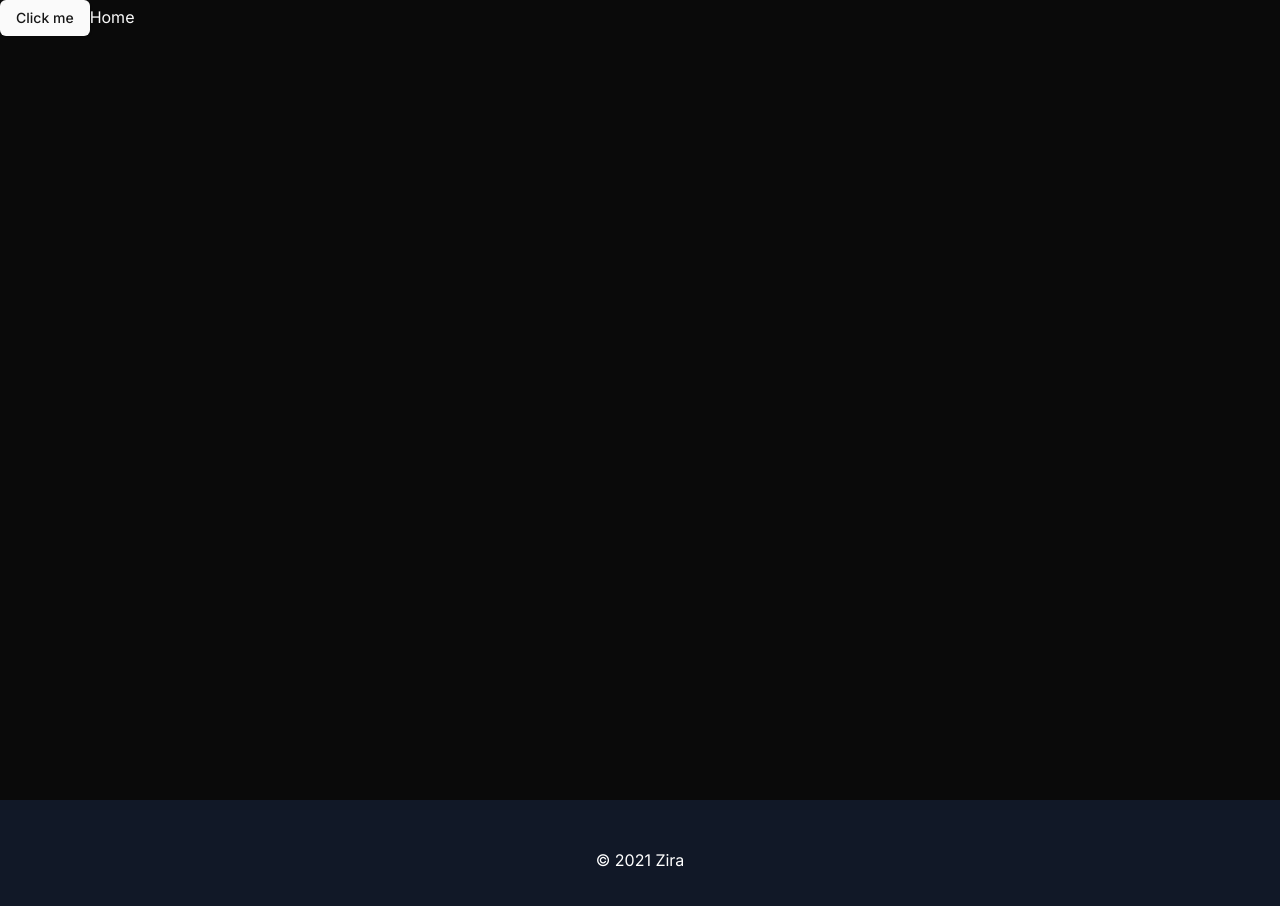
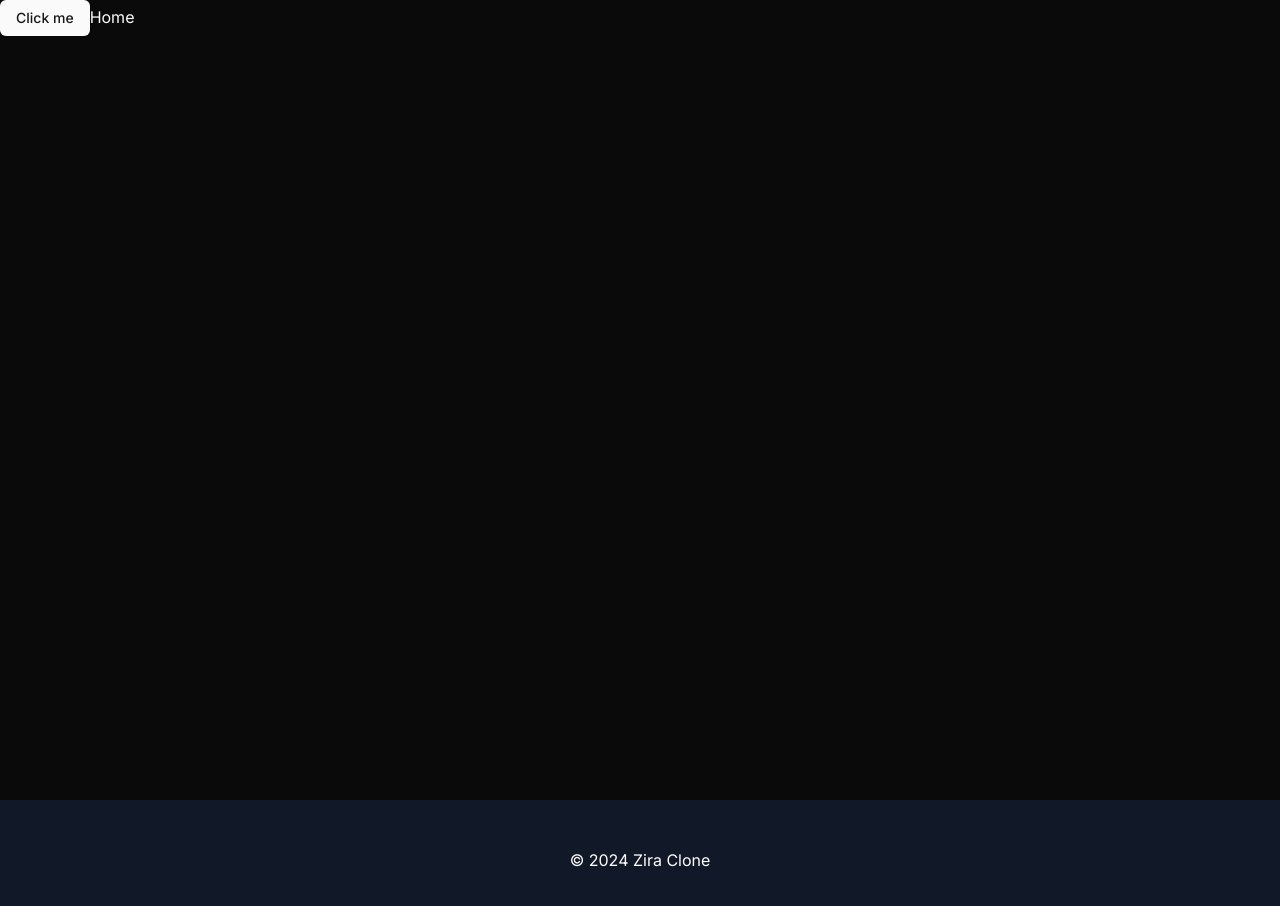
Before and after one commit to Ratnadeep2k/ziraclone, a Next.js app: page / in a window 1280 px wide. Shown: the top 906 px of the page. Built offline with nearby package versions, Linux system fonts and the light colour scheme.

Commit message:
fix: update footer copyright year to 2024 in RootLayout

```diff
--- a/app/layout.js
+++ b/app/layout.js
@@ -22,7 +22,7 @@ export default function RootLayout({ children }) {
           {/* Footer */}
           <footer className="bg-gray-900 py-12" >
             <div className="container mx-auto text-center text-white">
-              <p>&copy; 2021 Zira</p>
+              <p>&copy; 2024 Zira Clone</p>
             </div>
           </footer>
         </ThemeProvider>
```
